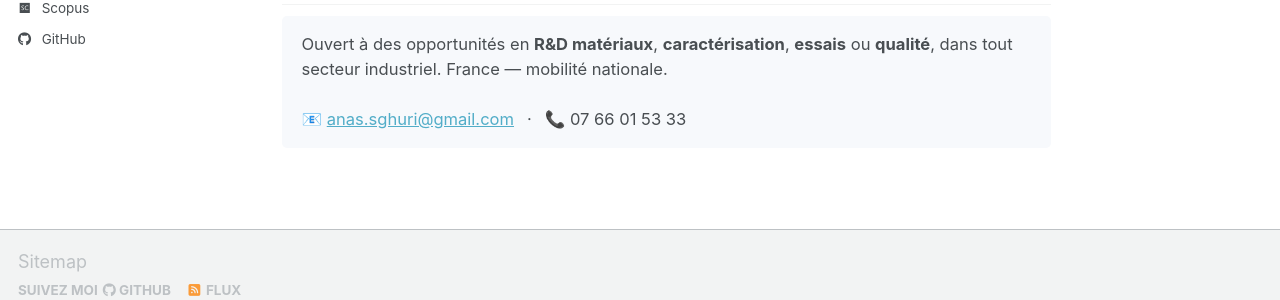
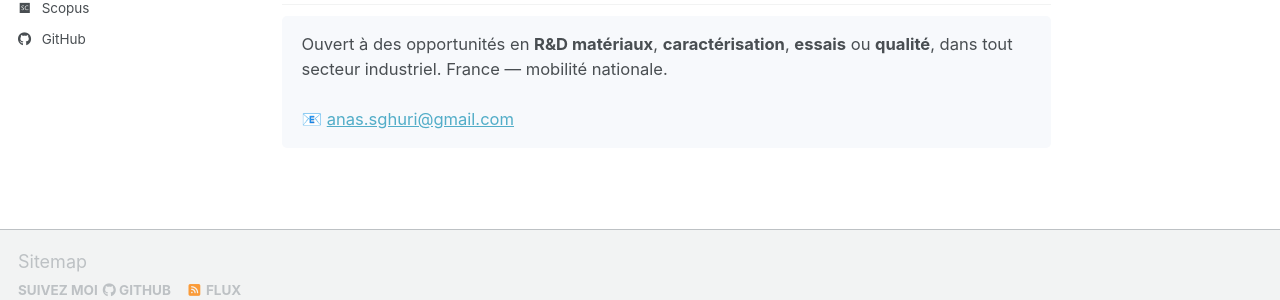
Before and after one commit to Anas-Sg-git/anas-sghuri, a Jekyll site: the page built from _pages/about.md, in a window 1280 px wide and 900 px high, scrolled down 2550 px. Shown: the part 533-833 px from the top of the window. Built offline with Jekyll 4.4.1, drawn with Linux system fonts in a browser that asks for light colours; some web fonts are replaced; a script bundle is joined from its source files by our own code; library files that are not in the unit come from our copies.

Commit message:
Update about.md

```diff
--- a/_pages/about.md
+++ b/_pages/about.md
@@ -381,7 +381,7 @@ ATER à l'ISAE-ENSMA (2022–2023) : 190+ heures d'enseignement (TP/TD/projets)
 
 ## Contact
 
-<div class="contact-block">
+<div class="contact-block" id="contact">
 Ouvert à des opportunités en <strong>R&amp;D matériaux</strong>, <strong>caractérisation</strong>, <strong>essais</strong> ou <strong>qualité</strong>, dans tout secteur industriel. France — mobilité nationale.<br><br>
-📧 <a href="mailto:anas.sghuri@gmail.com">anas.sghuri@gmail.com</a> &ensp;·&ensp; 📞 07 66 01 53 33
+📧 <a href="mailto:anas.sghuri@gmail.com">anas.sghuri@gmail.com</a>
 </div>
```
